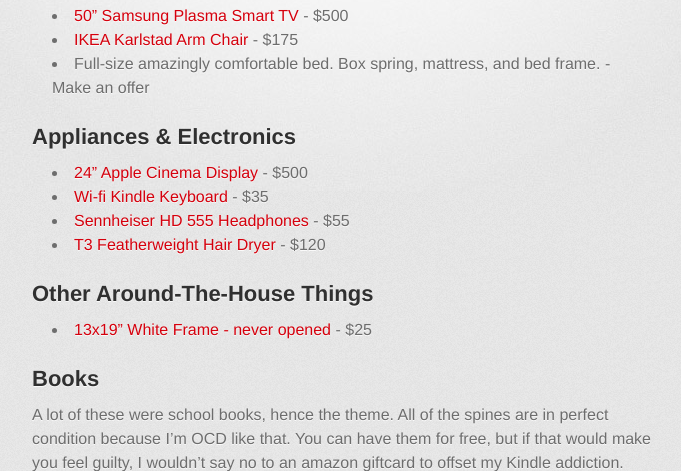
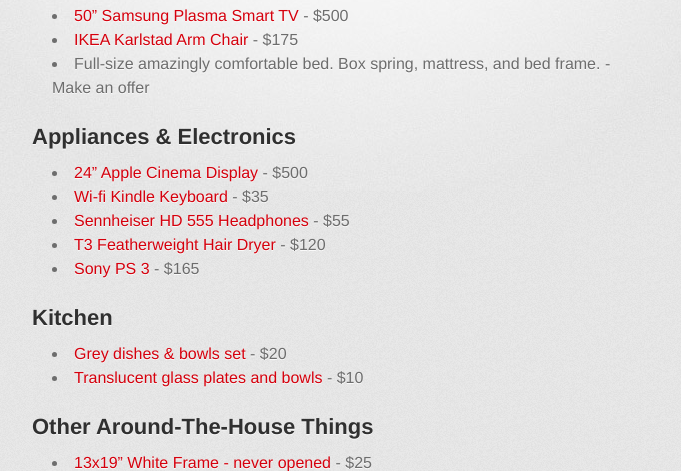
Before and after one commit to jennjenn/static, a Jekyll site: the page built from index.md, in a window 1280 px wide and 900 px high, scrolled down 382 px, cut to the strip 0-471 px from the top of the window. Shown: the whole strip, without its empty margins (298-979 px from the left). Built offline with Jekyll 4.4.1, drawn with Linux system fonts in a browser that asks for light colours; some web fonts are replaced.

Commit message:
adds ps3 and kitchen stuff

```diff
--- a/_includes/minimalism.md
+++ b/_includes/minimalism.md
@@ -16,6 +16,11 @@
 * [Wi-fi Kindle Keyboard](http://newyork.craigslist.org/mnh/ele/4505641528.html) - $35
 * [Sennheiser HD 555 Headphones](https://post.craigslist.org/manage/4495906226) - $55
 * [T3 Featherweight Hair Dryer](https://post.craigslist.org/manage/4495939685) - $120
+* [Sony PS 3](http://newyork.craigslist.org/mnh/vgm/4509393497.html) - $165
+
+## Kitchen
+* [Grey dishes & bowls set](http://newyork.craigslist.org/mnh/hsh/4509309381.html) - $20
+* [Translucent glass plates and bowls](http://newyork.craigslist.org/mnh/hsh/4509313821.html) - $10
 
 ## Other Around-The-House Things
 * [13x19" White Frame - never opened](http://newyork.craigslist.org/mnh/hsh/4505841296.html) - $25
```
